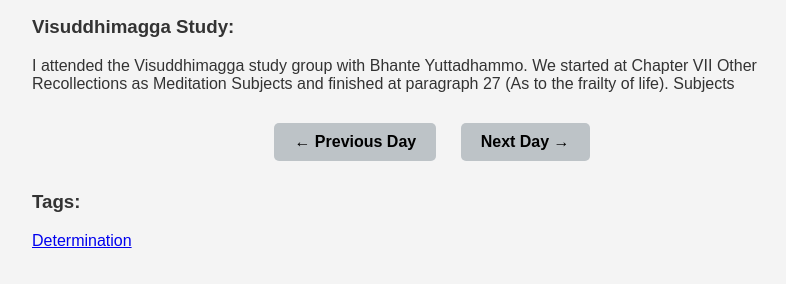
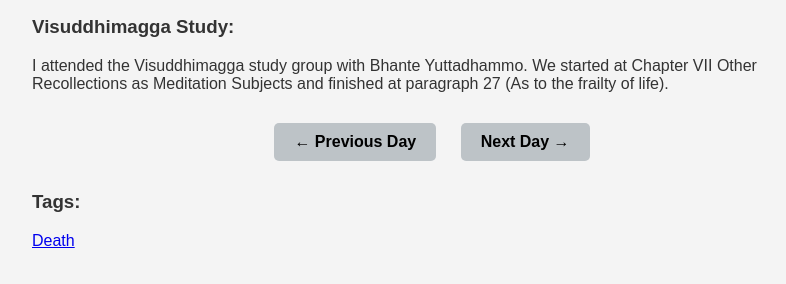
Before and after one commit to zarathustra-blog/zarathustra-blog.github.io, a plain HTML site: page journal-entries/day1.html in a window 1280 px wide. Shown: the part 260-544 px from the top of the page, without its empty margins (208-994 px from the left). Drawn offline with Linux system fonts and the light colour scheme.

Commit message:
Update day1.html

```diff
--- a/journal-entries/day1.html
+++ b/journal-entries/day1.html
@@ -30,7 +30,6 @@
             <h3>Visuddhimagga  Study:</h3>
             <p>
                 I attended the Visuddhimagga study group with Bhante Yuttadhammo. We started at Chapter VII Other Recollections as Meditation Subjects and finished at paragraph 27 (As to the frailty of life).
-Subjects
             </p>
 
         </section>
@@ -42,7 +41,7 @@ Subjects
 
 <h3>Tags:</h3>
 <p>
-    <a href="tags/determination.html">Determination</a>
+    <a href="tags/death.html">Death</a>
 </p>
 
     </main>
```
